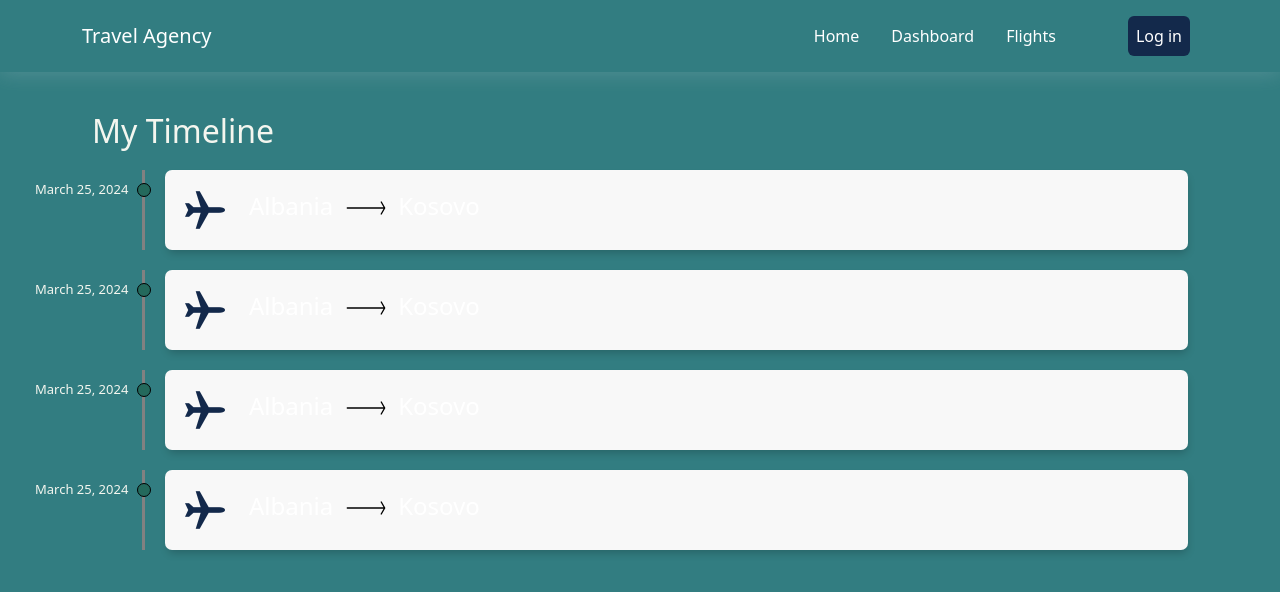
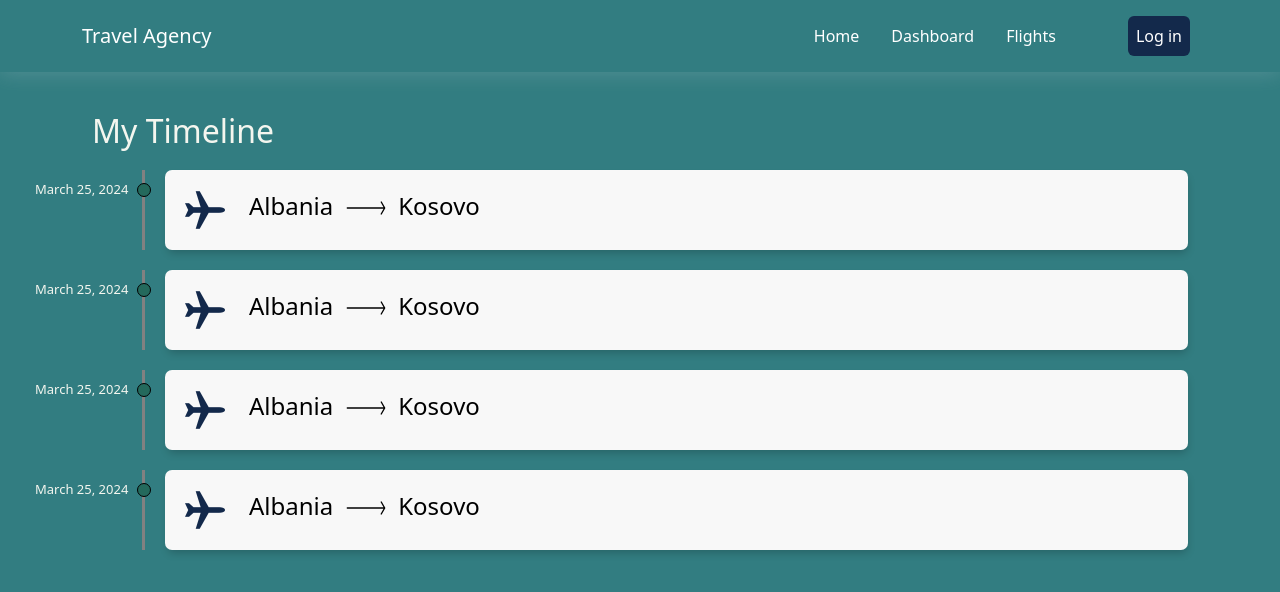
Before and after one commit to ermalbela/Project-Lab-1, a React (Vite) app in the folder travelAgency/: page /flights in a window 1280 px wide. Shown: the top 592 px of the page. Built offline with nearby package versions, Linux system fonts and the light colour scheme.

Commit message:
color change

```diff
--- a/travelAgency/src/assets/css/main.css
+++ b/travelAgency/src/assets/css/main.css
@@ -178,3 +178,7 @@ body > * {
   background-color: #F4F6EF!important;
   cursor: pointer;
 }
+
+.timeline-content > * {
+  color: #000;
+}
```
